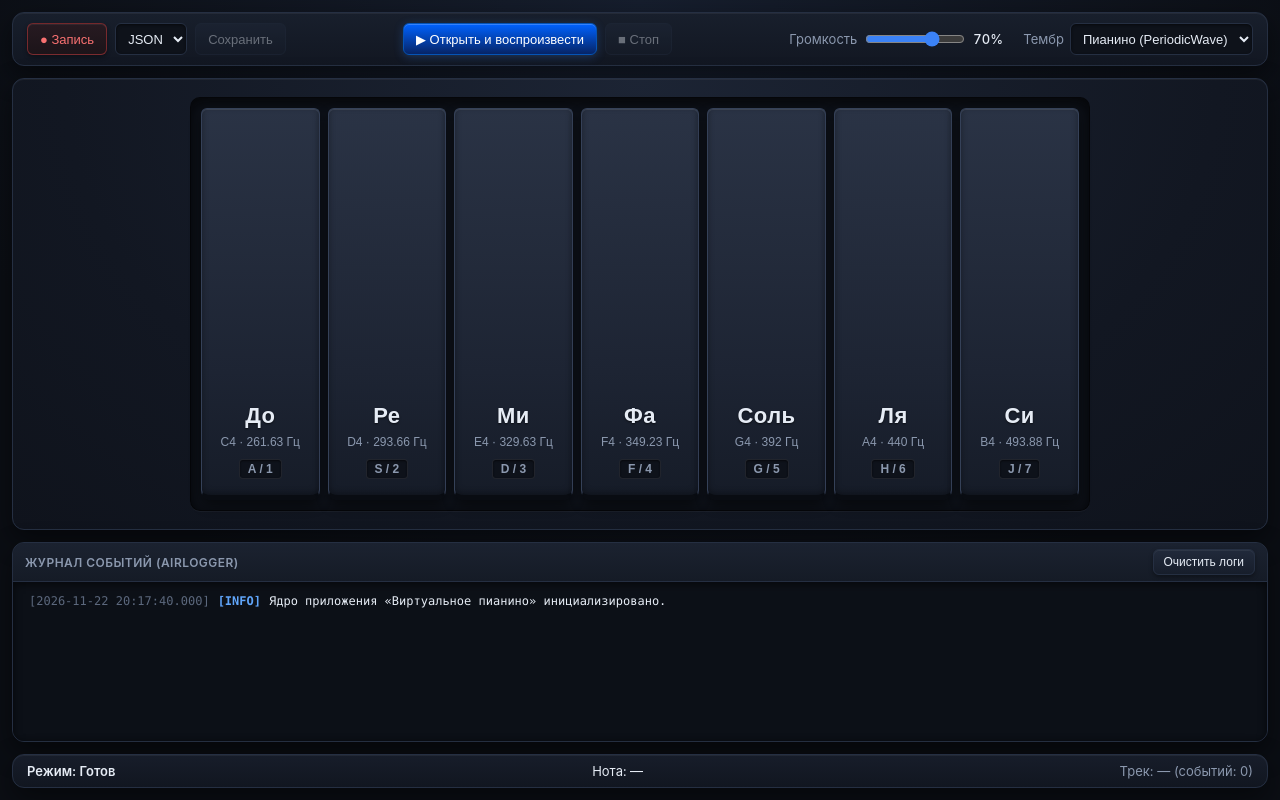
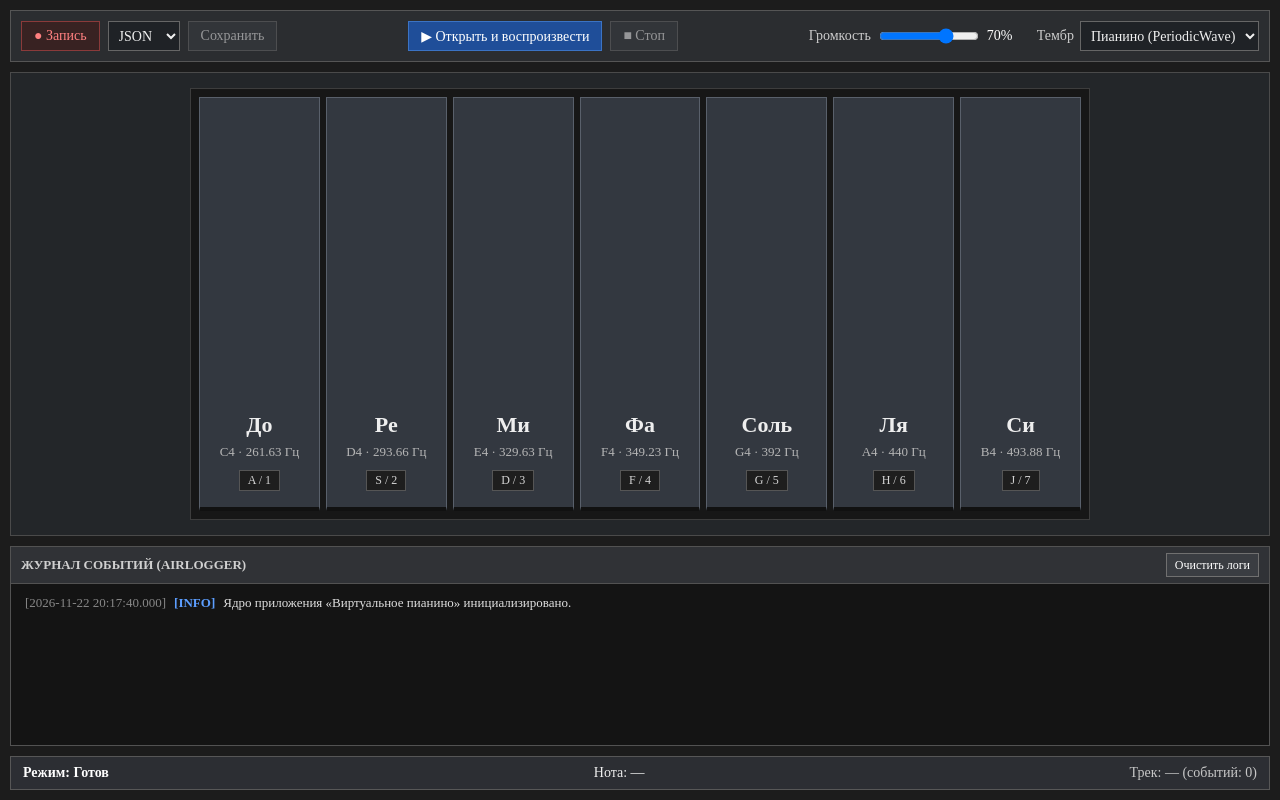
Before and after one commit to KirillLi06/virtual-piano, a website with bundled scripts: page index.html in a window 1280 px wide. Built offline with nearby package versions, Linux system fonts and the light colour scheme.

Commit message:
exe + style fix

```diff
--- a/styles/main.css
+++ b/styles/main.css
@@ -1,50 +1,6 @@
-:root {
-  color-scheme: dark;
-
-  /* Глубокая студийная палитра */
-  --bg-app: #0b0e14;
-  --bg-recessed: #0e121a;
-  --bg-surface: #141923;
-  --bg-surface-elevated: #1b2230;
-  --bg-surface-muted: #181f2c;
-  --bg-surface-hover: #232c3d;
-
-  --border-subtle: rgba(255, 255, 255, 0.05);
-  --border-color: #252f42;
-  --border-strong: #36435c;
-
-  --text-primary: #e6ecf5;
-  --text-secondary: #8b98ae;
-  --text-muted: #5c687d;
-
-  --accent: #3b82f6;
-  --accent-hover: #2563eb;
-  --accent-glow: rgba(59, 130, 246, 0.28);
-
-  --danger: #ef4444;
-  --danger-hover: #dc2626;
-  --danger-soft: rgba(239, 68, 68, 0.14);
-  --danger-glow: rgba(239, 68, 68, 0.35);
-
-  --warn: #f59e0b;
-  --ok: #22c55e;
-
-  --key-active-bg: linear-gradient(180deg, #1d3a6d 0%, #15294e 100%);
-  --key-active-border: #3b82f6;
-
-  --shadow-panel:
-    0 10px 28px rgba(0, 0, 0, 0.48),
-    0 1px 0 rgba(255, 255, 255, 0.05) inset;
-  --shadow-control:
-    0 2px 4px rgba(0, 0, 0, 0.38),
-    0 1px 0 rgba(255, 255, 255, 0.06) inset;
-  --shadow-inset: inset 0 2px 8px rgba(0, 0, 0, 0.6);
-
-  --radius: 12px;
-}
-
 * {
   box-sizing: border-box;
+  font-family: "Times New Roman", Times, serif;
 }
 
 html,
@@ -52,37 +8,27 @@ body {
   margin: 0;
   padding: 0;
   height: 100%;
-  font-family: -apple-system, BlinkMacSystemFont, "Segoe UI", Roboto, sans-serif;
-  background-color: var(--bg-app);
-  background-image: radial-gradient(
-    circle at 50% 0%,
-    #161e2e 0%,
-    #0b0e14 68%
-  );
-  color: var(--text-primary);
-  -webkit-font-smoothing: antialiased;
+  background-color: #1c1c1c;
+  color: #e0e0e0;
 }
 
 .app {
   display: grid;
   grid-template-rows: auto 1fr 200px auto;
   height: 100vh;
-  gap: 12px;
-  padding: 12px;
+  gap: 10px;
+  padding: 10px;
 }
 
-/* 1. Панель управления (Toolbar) */
 .toolbar {
   display: flex;
   flex-wrap: wrap;
   align-items: center;
   justify-content: space-between;
   gap: 10px 16px;
-  padding: 10px 14px;
-  background: linear-gradient(180deg, #181f2c 0%, #121722 100%);
-  border: 1px solid var(--border-color);
-  border-radius: var(--radius);
-  box-shadow: var(--shadow-panel);
+  padding: 10px;
+  background-color: #2b2d30;
+  border: 1px solid #555555;
 }
 
 .toolbar__group {
@@ -100,45 +46,27 @@ body {
   display: inline-flex;
   align-items: center;
   gap: 6px;
-  font-size: 13px;
-  color: var(--text-secondary);
+  font-size: 14px;
+  color: #cccccc;
 }
 
 .toolbar__range {
   width: 100px;
-  accent-color: var(--accent);
   cursor: pointer;
 }
 
 .toolbar__value {
   min-width: 36px;
-  font-variant-numeric: tabular-nums;
-  color: var(--text-primary);
-  font-weight: 500;
+  color: #ffffff;
 }
 
 .toolbar__select {
-  height: 32px;
-  padding: 0 8px;
-  border: 1px solid var(--border-color);
-  border-radius: 6px;
-  background: var(--bg-recessed);
-  color: var(--text-primary);
-  font-size: 13px;
-  box-shadow: inset 0 1px 3px rgba(0, 0, 0, 0.55);
-  transition: border-color 0.14s, box-shadow 0.14s, background-color 0.14s;
-}
-
-.toolbar__select:hover {
-  border-color: var(--border-strong);
-}
-
-.toolbar__select:focus {
-  outline: none;
-  border-color: var(--accent);
-  box-shadow:
-    inset 0 1px 3px rgba(0, 0, 0, 0.55),
-    0 0 0 2px var(--accent-glow);
+  height: 30px;
+  padding: 0 6px;
+  border: 1px solid #666666;
+  background-color: #1f2226;
+  color: #f0f0f0;
+  font-size: 14px;
 }
 
 .toolbar__select--compact {
@@ -146,125 +74,82 @@ body {
 }
 
 .btn {
-  height: 32px;
+  height: 30px;
   padding: 0 12px;
-  border: 1px solid var(--border-color);
-  border-radius: 6px;
-  background: linear-gradient(180deg, #212a3b 0%, #171e2b 100%);
-  color: var(--text-primary);
-  font-size: 13px;
-  font-weight: 500;
+  border: 1px solid #707070;
+  background-color: #3a3d42;
+  color: #ffffff;
+  font-size: 14px;
   cursor: pointer;
-  box-shadow: var(--shadow-control);
-  transition:
-    background 0.14s,
-    border-color 0.14s,
-    box-shadow 0.14s,
-    transform 0.06s,
-    opacity 0.14s;
 }
 
 .btn:hover:not(:disabled) {
-  background: linear-gradient(180deg, #283347 0%, #1d2536 100%);
-  border-color: var(--border-strong);
-}
-
-.btn:active:not(:disabled) {
-  transform: translateY(1px);
-  box-shadow: inset 0 2px 4px rgba(0, 0, 0, 0.45);
-}
-
-.btn:focus-visible {
-  outline: none;
-  box-shadow: 0 0 0 2px var(--accent-glow);
+  background-color: #4d5157;
 }
 
 .btn:disabled {
-  opacity: 0.4;
+  opacity: 0.5;
   cursor: not-allowed;
-  box-shadow: none;
 }
 
 .btn--primary {
-  background: linear-gradient(180deg, #0062ff 0%, #062466 100%);
-  border-color: #0554b6;
+  background-color: #1f4e99;
+  border-color: #3b73c4;
   color: #ffffff;
-  box-shadow:
-    0 2px 10px var(--accent-glow),
-    0 1px 0 rgba(255, 255, 255, 0.2) inset;
 }
 
 .btn--primary:hover:not(:disabled) {
-  background: linear-gradient(180deg, #4b8ff8 0%, #1d4ed8 100%);
-  border-color: #93c5fd;
+  background-color: #2962bd;
 }
 
 .btn--record {
-  color: #f87171;
-  border-color: rgba(239, 68, 68, 0.42);
-  background: linear-gradient(180deg, #271a21 0%, #1c1419 100%);
+  color: #ff8080;
+  border-color: #8a3a3a;
+  background-color: #382222;
 }
 
 .btn--record:hover:not(:disabled) {
-  background: linear-gradient(180deg, #341d25 0%, #24161c 100%);
-  border-color: rgba(239, 68, 68, 0.7);
+  background-color: #4f2c2c;
 }
 
 .btn--recording-active {
-  background: linear-gradient(180deg, #ef4444 0%, #b91c1c 100%);
-  border-color: #f87171;
+  background-color: #b82525;
+  border-color: #ff4d4d;
   color: #ffffff;
-  box-shadow:
-    0 0 14px var(--danger-glow),
-    0 1px 0 rgba(255, 255, 255, 0.22) inset;
 }
 
 .btn--recording-active:hover:not(:disabled) {
-  background: linear-gradient(180deg, #dc2626 0%, #991b1b 100%);
-  border-color: #fca5a5;
+  background-color: #991f1f;
 }
 
 .btn--small {
-  height: 26px;
-  padding: 0 10px;
+  height: 24px;
+  padding: 0 8px;
   font-size: 12px;
 }
 
-/* 2. Виртуальная клавиатура */
 .stage {
   display: flex;
   align-items: stretch;
   justify-content: center;
-  background: radial-gradient(
-    ellipse at 50% 0%,
-    #1c2434 0%,
-    #121722 65%,
-    #0f131c 100%
-  );
-  border: 1px solid var(--border-color);
-  border-radius: var(--radius);
-  padding: 18px;
+  background-color: #232629;
+  border: 1px solid #4a4a4a;
+  padding: 15px;
   min-height: 210px;
-  box-shadow: var(--shadow-panel);
 }
 
 .keyboard {
   display: grid;
   grid-template-columns: repeat(7, minmax(72px, 1fr));
-  gap: 8px;
+  gap: 6px;
   width: 100%;
   max-width: 900px;
-  padding: 10px;
-  background: var(--bg-recessed);
-  border: 1px solid rgba(0, 0, 0, 0.65);
-  border-radius: 10px;
-  box-shadow:
-    inset 0 4px 16px rgba(0, 0, 0, 0.75),
-    0 1px 0 rgba(255, 255, 255, 0.04);
+  padding: 8px;
+  background-color: #171717;
+  border: 1px solid #3d3d3d;
 }
 
 .piano-key {
-  /* eslint-disable-next-line css/use-baseline */
   user-select: none;
   display: flex;
   flex-direction: column;
@@ -272,80 +157,53 @@ body {
   align-items: center;
   gap: 6px;
   padding: 16px 8px;
-  background: linear-gradient(180deg, #2a3345 0%, #1d2433 68%, #161c28 100%);
-  border: 1px solid #354158;
-  border-bottom: 5px solid #090c12;
-  border-radius: 6px 6px 10px 10px;
-  color: var(--text-primary);
+  background-color: #333840;
+  border: 1px solid #59606b;
+  border-bottom: 4px solid #111111;
+  color: #eeeeee;
   cursor: pointer;
-  transition:
-    transform 0.05s,
-    background 0.08s,
-    border-color 0.08s,
-    box-shadow 0.08s;
-  box-shadow:
-    0 6px 12px rgba(0, 0, 0, 0.48),
-    inset 0 1px 0 rgba(255, 255, 255, 0.1),
-    inset 0 -2px 6px rgba(0, 0, 0, 0.35);
 }
 
 .piano-key:hover {
-  background: linear-gradient(180deg, #323d52 0%, #232c3d 68%, #1b2230 100%);
-  border-color: #475673;
-  border-bottom-color: #090c12;
+  background-color: #404652;
 }
 
 .piano-key.active {
-  background: var(--key-active-bg);
-  border-color: var(--key-active-border);
-  border-bottom: 2px solid #1e3a8a;
-  transform: translateY(3px);
-  box-shadow:
-    0 0 16px rgba(59, 130, 246, 0.32),
-    inset 0 3px 10px rgba(0, 0, 0, 0.55),
-    inset 0 0 12px rgba(59, 130, 246, 0.22);
+  background-color: #234785;
+  border-color: #5285db;
+  border-bottom: 2px solid #152b52;
 }
 
 .piano-key__label {
   font-size: 22px;
-  font-weight: 700;
-  letter-spacing: 0.02em;
-  text-shadow: 0 1px 2px rgba(0, 0, 0, 0.6);
+  font-weight: bold;
 }
 
 .piano-key__code {
-  font-size: 12px;
-  color: var(--text-secondary);
-  font-variant-numeric: tabular-nums;
+  font-size: 13px;
+  color: #b5b5b5;
 }
 
 .piano-key__hint {
   margin-top: 4px;
   padding: 2px 8px;
-  border-radius: 4px;
-  background: rgba(10, 13, 19, 0.65);
-  border: 1px solid rgba(255, 255, 255, 0.08);
-  box-shadow: inset 0 1px 2px rgba(0, 0, 0, 0.55);
+  background-color: #1e1e1e;
+  border: 1px solid #555555;
   font-size: 12px;
-  font-weight: 600;
-  color: var(--text-secondary);
+  color: #d4d4d4;
 }
 
 .piano-key.active .piano-key__hint {
-  background: rgba(59, 130, 246, 0.25);
-  border-color: #60a5fa;
-  color: #dbeafe;
-  box-shadow: 0 0 8px rgba(59, 130, 246, 0.35);
+  background-color: #183261;
+  border-color: #7aa7f5;
+  color: #ffffff;
 }
 
-/* 3. Панель журнала (AirLogger) */
 .log-panel {
   display: flex;
   flex-direction: column;
-  background: var(--bg-surface);
-  border: 1px solid var(--border-color);
-  border-radius: var(--radius);
-  box-shadow: var(--shadow-panel);
+  background-color: #262626;
+  border: 1px solid #525252;
   overflow: hidden;
 }
 
@@ -353,125 +211,94 @@ body {
   display: flex;
   align-items: center;
   justify-content: space-between;
-  padding: 6px 12px;
-  background: linear-gradient(180deg, #1b2230 0%, #151b26 100%);
-  border-bottom: 1px solid var(--border-color);
+  padding: 6px 10px;
+  background-color: #303236;
+  border-bottom: 1px solid #525252;
 }
 
 .log-panel__title {
-  font-size: 12px;
-  font-weight: 600;
-  letter-spacing: 0.04em;
+  font-size: 13px;
+  font-weight: bold;
   text-transform: uppercase;
-  color: var(--text-secondary);
+  color: #d0d0d0;
 }
 
 .log-panel__list {
   flex: 1;
   overflow-y: auto;
-  padding: 8px 12px;
-  background: #0c1017;
-  box-shadow: var(--shadow-inset);
-  font-family: SFMono-Regular, Menlo, Consolas, monospace;
-  font-size: 12px;
-  line-height: 1.55;
-  scrollbar-width: thin;
-  scrollbar-color: #2b364b transparent;
-}
-
-.log-panel__list::-webkit-scrollbar {
-  width: 8px;
-}
-
-.log-panel__list::-webkit-scrollbar-track {
-  background: transparent;
-}
-
-.log-panel__list::-webkit-scrollbar-thumb {
-  background: #2b364b;
-  border-radius: 4px;
-}
-
-.log-panel__list::-webkit-scrollbar-thumb:hover {
-  background: #3a4863;
+  padding: 8px 10px;
+  background-color: #141414;
+  font-size: 13px;
+  line-height: 1.4;
 }
 
 .log-entry {
   display: flex;
   gap: 8px;
   padding: 2px 4px;
-  border-radius: 4px;
-  transition: background-color 0.1s;
 }
 
 .log-entry:hover {
-  background: rgba(255, 255, 255, 0.03);
+  background-color: #242424;
 }
 
 .log-entry__time {
-  color: var(--text-muted);
+  color: #888888;
   flex-shrink: 0;
 }
 
 .log-entry__level {
-  font-weight: 700;
+  font-weight: bold;
   flex-shrink: 0;
 }
 
 .log-entry--info .log-entry__level {
-  color: #60a5fa;
+  color: #5c9eff;
 }
 
 .log-entry--warn .log-entry__level,
 .log-entry--warn .log-entry__message {
-  color: var(--warn);
+  color: #e6a817;
 }
 
 .log-entry--error .log-entry__level,
 .log-entry--error .log-entry__message {
-  color: #f87171;
+  color: #ff5c5c;
 }
 
-/* 4. Строка состояния (StatusBar) */
 .status-bar {
   display: flex;
   flex-wrap: wrap;
   align-items: center;
   justify-content: space-between;
   gap: 8px 16px;
-  padding: 8px 14px;
-  background: linear-gradient(180deg, #171d2a 0%, #111620 100%);
-  border: 1px solid var(--border-color);
-  border-radius: var(--radius);
-  box-shadow: var(--shadow-panel);
-  font-size: 13px;
-  color: var(--text-secondary);
+  padding: 8px 12px;
+  background-color: #2c2e33;
+  border: 1px solid #575757;
+  font-size: 14px;
+  color: #c7c7c7;
 }
 
 .status-bar__mode {
-  font-weight: 600;
-  color: var(--text-primary);
+  font-weight: bold;
+  color: #ffffff;
 }
 
 .status-bar__mode[data-mode="recording"] {
-  color: #f87171;
-  text-shadow: 0 0 10px var(--danger-glow);
+  color: #ff6666;
 }
 
 .status-bar__mode[data-mode="playing"] {
-  color: var(--ok);
-  text-shadow: 0 0 10px rgba(34, 197, 94, 0.32);
+  color: #33cc55;
 }
 
 .status-bar__mode[data-mode="error"] {
-  color: #f87171;
-  text-shadow: 0 0 10px var(--danger-glow);
+  color: #ff4d4d;
 }
 
 .status-bar__note {
-  font-variant-numeric: tabular-nums;
   display: flex;
   justify-content: space-between;
   align-items: center;
-  color: var(--text-primary);
+  color: #eeeeee;
 }
```
Also changed, not shown: package.json (+17 -1 lines), 2 other files.
